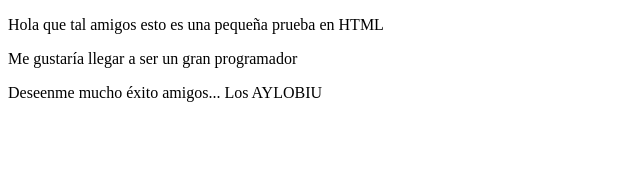
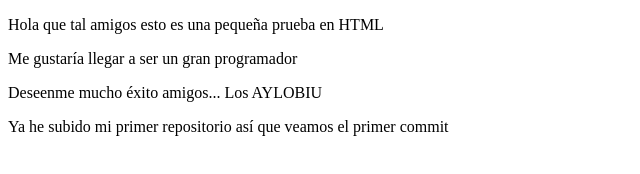
Before and after one commit to Ov21/Primerrepositorio, a plain HTML site: page index.html in a window 1280 px wide. Shown: the whole page, without its empty margins (0-640 px from the left). Drawn offline with Linux system fonts and the light colour scheme.

Commit message:
primero Cambios

```diff
--- a/index.html
+++ b/index.html
@@ -10,5 +10,6 @@
     <p>Hola que tal amigos esto es una pequeña prueba en HTML</p>
     <p>Me gustaría llegar a ser un gran programador</p>
     <p>Deseenme mucho éxito amigos... Los AYLOBIU</p>
+    <p>Ya he subido mi primer repositorio así que veamos el primer commit</p>
 </body>
 </html>
```
